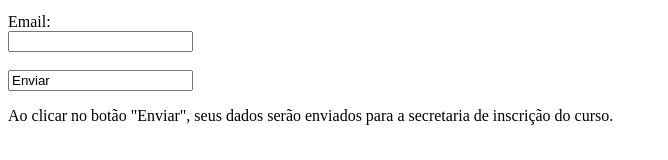
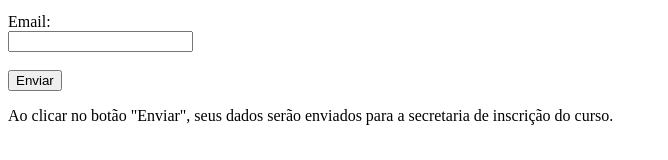
Before and after one commit to Leo-Figueiredo-0/Leo-Figueiredo-0.github.io, a plain HTML site: page index.html in a window 1280 px wide. Shown: the part 207-367 px from the top of the page, without its empty margins (0-668 px from the left). Drawn offline with Linux system fonts and the light colour scheme.

Commit message:
Update index.html

```diff
--- a/index.html
+++ b/index.html
@@ -13,7 +13,7 @@
   <input type="text" id="lname" name="lname" value=""><br><br>
   <label for="lname">Email:</label><br>
   <input type="text" id="lname" name="lname" value=""><br><br>
-  <input type="Enviar" value="Enviar">
+  <input type="submit" value="Enviar">
 </form>
 
 <p>Ao clicar no botão "Enviar", seus dados serão enviados para a secretaria de inscrição do curso.</p>
```
